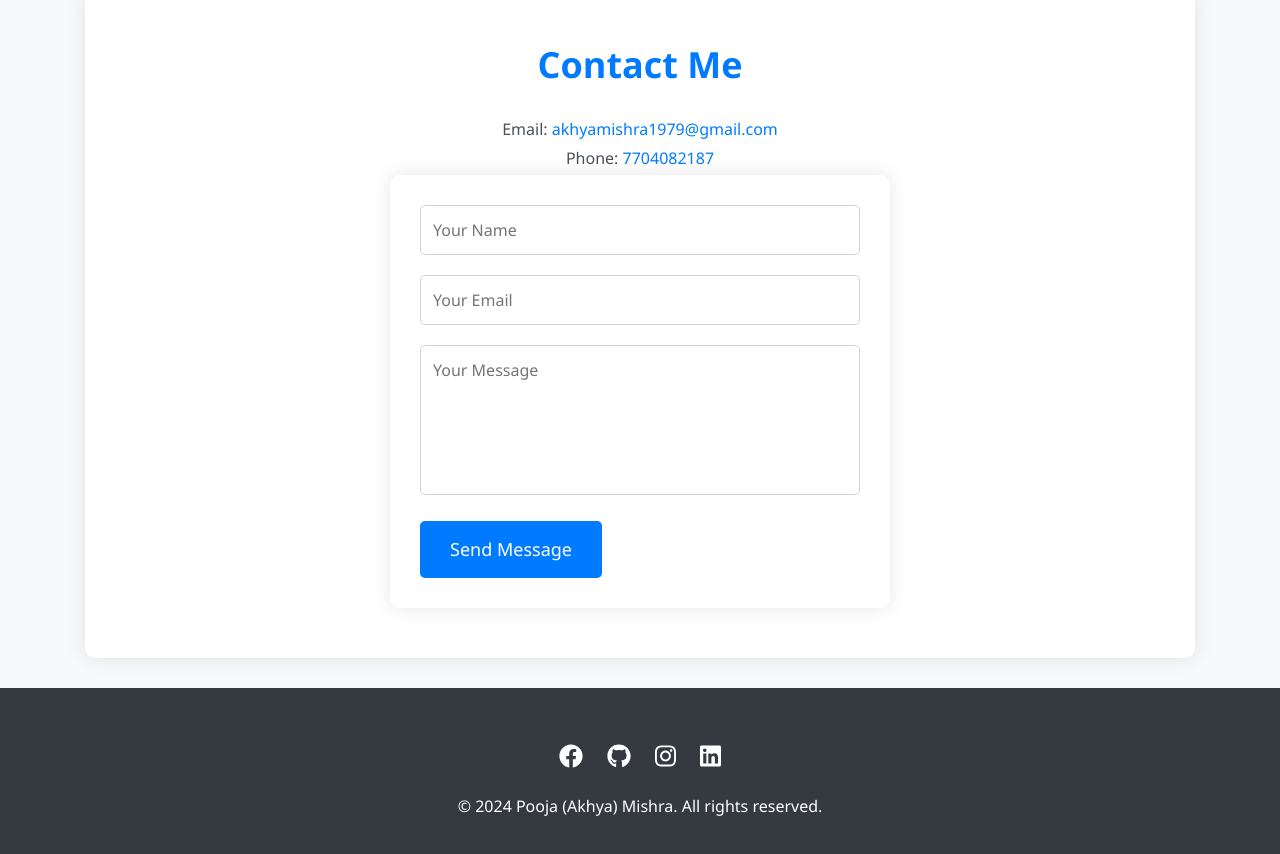
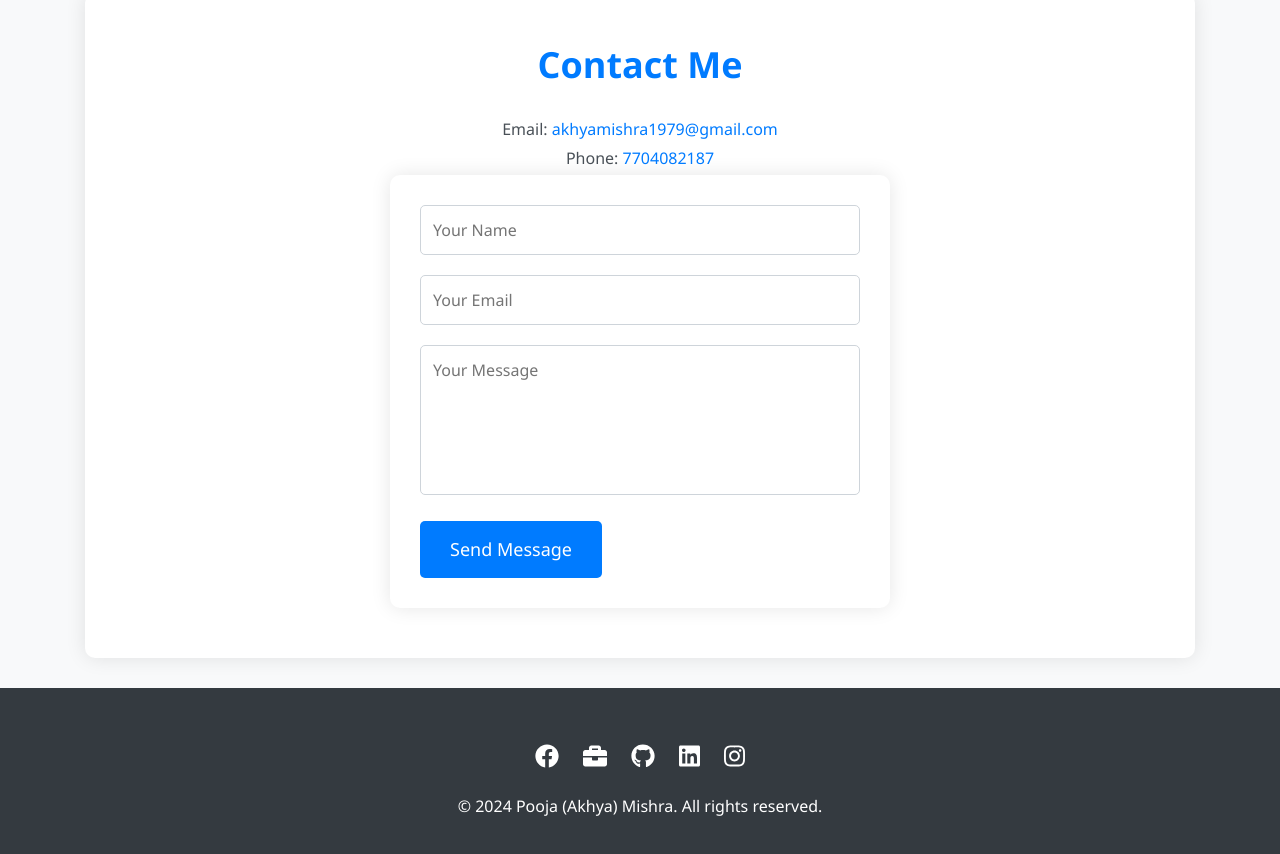
Before and after one commit to poojaakhyamishra/poojaakhyamishra.github.io, a plain HTML site: page index.html in a window 1280 px wide. Shown: the part 1942-2796 px from the top of the page. Drawn offline with nearby package versions, Linux system fonts and the light colour scheme.

Commit message:
Update index.html

```diff
--- a/index.html
+++ b/index.html
@@ -256,10 +256,11 @@
   <div class="footer">
     <div class="social-icons">
       <a href="https://www.facebook.com/profile.php?id=100069292937252"><i class="fab fa-facebook"></i></a>
+       <a href="https://www.freelancer.com/u/PoojaMishra1979"><i class="fas fa-briefcase"></i></a>
       <a href="https://github.com/poojaakhyamishra/"><i class="fab fa-github"></i></a>
+        <a href="https://www.linkedin.com/in/pooja-akhya-mishra-11281520b?utm_source=share&utm_campaign=share_via&utm_content=profile&utm_medium=android_app"><i class="fab fa-linkedin"></i></a>
       <a href="https://www.instagram.com/only_oneakhya?igsh=MWxnZjFqc2E3andhbA=="><i class="fab fa-instagram"></i></a>
-      <a href="https://www.linkedin.com/in/pooja-akhya-mishra-11281520b?utm_source=share&utm_campaign=share_via&utm_content=profile&utm_medium=android_app"><i class="fab fa-linkedin"></i></a>
-    </div>
+       </div>
     <p>© 2024 Pooja (Akhya) Mishra. All rights reserved.</p>
   </div>
 
```
